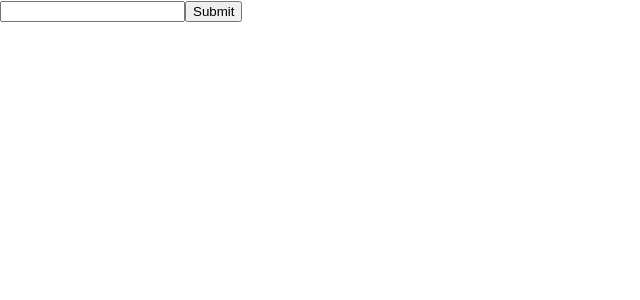
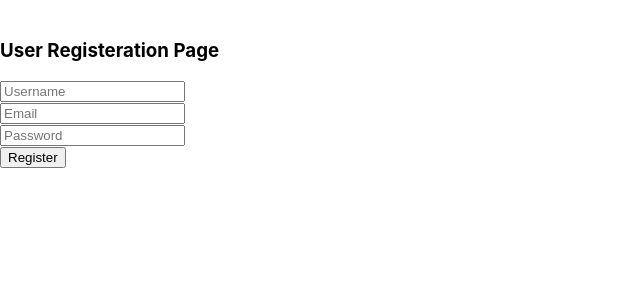
Before and after one commit to goutam0809/userregistration, a React (Create React App) app: page / in a window 1280 px wide. Shown: the top 300 px of the page, without its empty margins (0-640 px from the left). Built offline with nearby package versions, Linux system fonts and the light colour scheme; no server answers.

Commit message:
Latest changes

```diff
--- a/server.js
+++ b/server.js
@@ -67,8 +67,8 @@ app.use(bodyParser.urlencoded({ extended: true }));
 const SERVER_PORT = process.env.PORT || 3001;
 
 
-app.get('/registerUser', (req, res) => {
-    console.log("hell")
+app.post('/registerUser', (req, res) => {
+    console.log(req.body)
     user.registerUser(req, res);
 })
 app.listen(SERVER_PORT);
--- a/src/client/Login/registerUser.js
+++ b/src/client/Login/registerUser.js
@@ -1,21 +1,70 @@
 import React from "react";
-const registerUser = () =>{
 
-  fetch('http://localhost:3000/registerUser', {
-    method: 'Get',
-  }).then((response)=> {
-    console.log("hello")
-    return response.json();
-  });
+const Register = () => {
+  const [name, setName] = React.useState("");
+  const [email, setEmail] = React.useState("");
+  const [password, setPassword] = React.useState("");
+  const registerUser = async (e) => {
+    e.preventDefault();
+   await fetch("http://localhost:3001/registerUser", {
+      method: "POST",
+      headers: {
+        'Content-Type': 'multipart/form-data',
+        'Accept': 'application/json'
+      },
+      body:{
+        name: name,
+        email: email,
+        password: password
+      },
+    }).then((response) => {
+      console.log("hello");
+      return response.json();
+    });
+  };
+  return (
+    <div>
+      <div class="user">
+        <header class="user__header">
+          <img src="" alt="" />
+          <h3 class="user__title">User Registeration Page</h3>
+        </header>
 
-}
-const Register = () => {
+        <form class="form" onSubmit={registerUser}>
+          <div class="form__group">
+            <input
+              type="text"
+              placeholder="Username"
+              class="form__input"
+              onChange={(e) => setName(e.target.value)}
+            />
+          </div>
 
-  return <div><input type="text"></input>
-  <button onClick={registerUser()}>Submit</button>
-  </div>;
+          <div>
+            <input
+              type="email"
+              placeholder="Email"
+              class="form__input"
+              onChange={(e) => setEmail(e.target.value)}
+            />
+          </div>
+
+          <div>
+            <input
+              type="password"
+              placeholder="Password"
+              class="form__input"
+              onChange={(e) => setPassword(e.target.value)}
+            />
+          </div>
+
+          <button class="btn" type="submit">
+            Register
+          </button>
+        </form>
+      </div>
+    </div>
+  );
 };
 
-
-
 export default Register;
```
Also changed, not shown: 2 other files (tests, documents, lock files or other folders).
